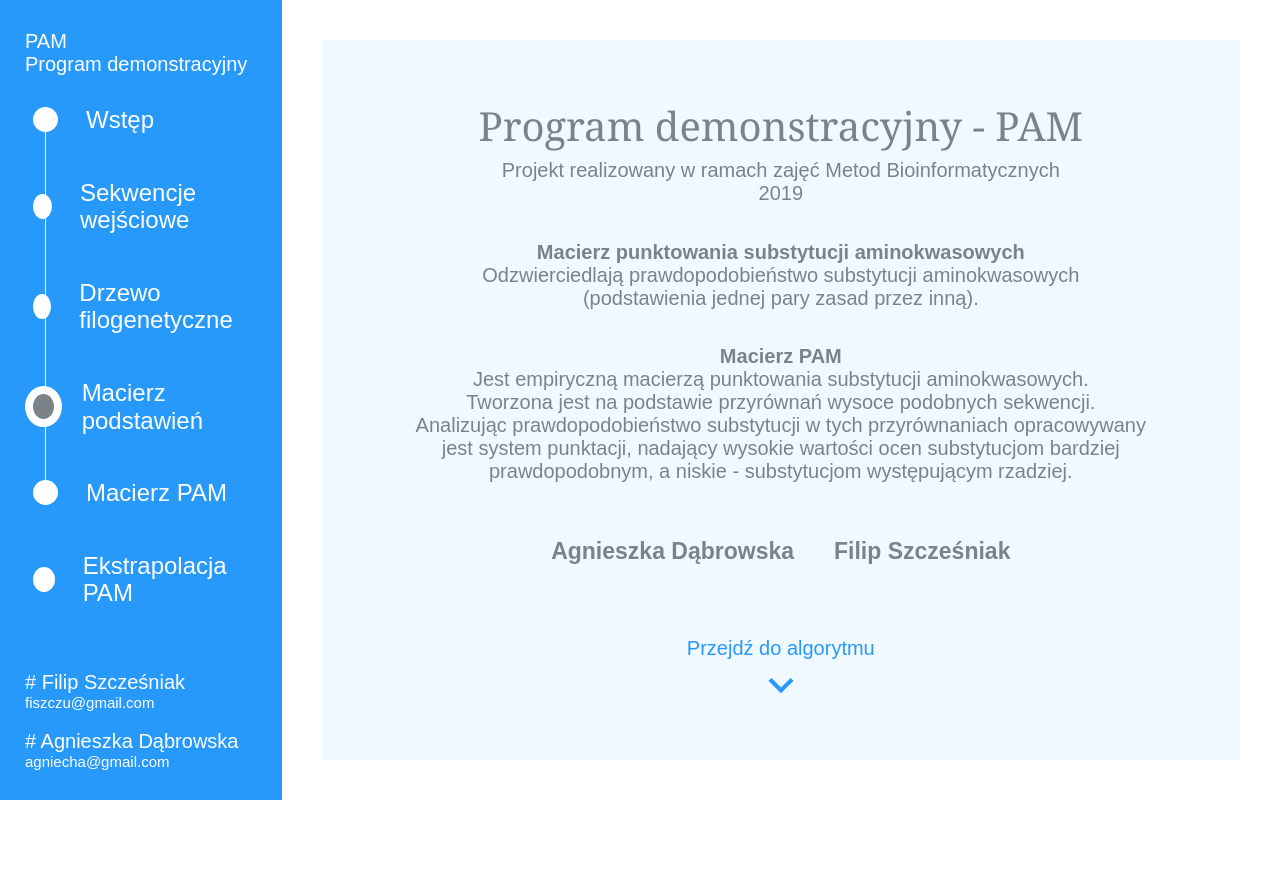
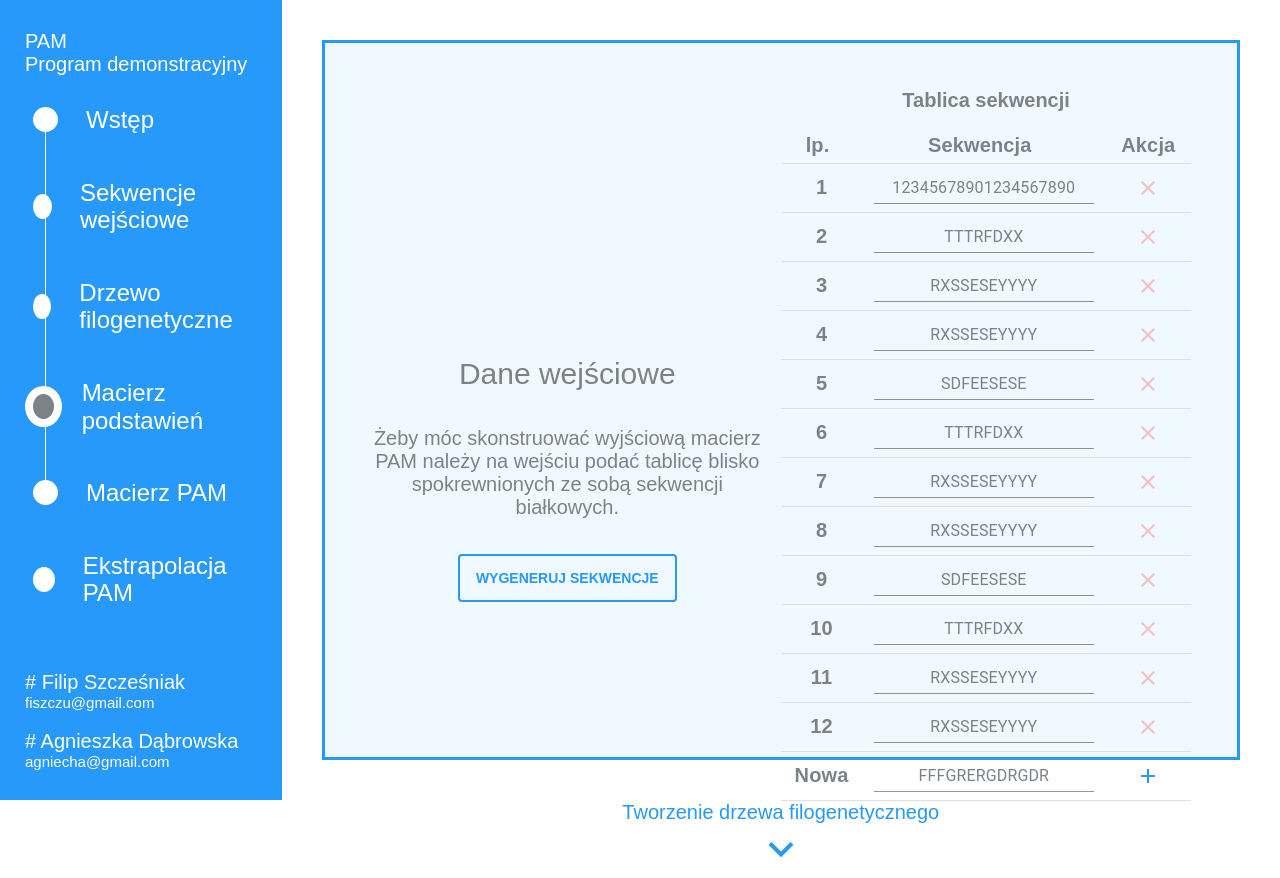
Before and after one commit to Fiszcz/Point-Accepted-Mutation_Algorithm, a React (Create React App) app: page / in a window 1280 px wide. Before the commit the page ends 800 px from the top, so only its background shows below. Built offline with nearby package versions, Linux system fonts and the light colour scheme; the HTML template or start-up script is replaced by a standard one.

Commit message:
create prototype of entry sequence page

```diff
--- a/src/App.tsx
+++ b/src/App.tsx
@@ -4,6 +4,7 @@ import 'normalize.css';
 import {StepPage} from "./components/StepPage";
 import {css} from "emotion";
 import {IntroductionPage} from "./pages/Introduction/IntroductionPage";
+import {EntrySequences} from "./pages/EntrySequences/EntrySequences";
 
 const App: React.FC = () => {
   return (
@@ -11,7 +12,7 @@ const App: React.FC = () => {
         <Sidenav/>
         <div className={css({height: '100%', position: 'relative'})}>
             <StepPage>
-                <IntroductionPage/>
+                <EntrySequences/>
             </StepPage>
         </div>
     </div>
--- a/src/components/StepPage.tsx
+++ b/src/components/StepPage.tsx
@@ -18,4 +18,5 @@ const stepPageStyle = css({
     color: theme.secondaryColor,
     textAlign: 'center',
     display: 'flex',
+    border: `3px solid ${theme.firstColor}`,
 });
--- /dev/null
+++ b/src/pages/EntrySequences/EntrySequences.tsx
@@ -0,0 +1,40 @@
+import * as React from 'react';
+import {css} from "emotion";
+import {Typography} from "../../components/Typography";
+import {EntrySequencesTable} from "./EntrySequencesTable";
+import {JumpToNextStep} from "../../components/JumpToNextStep";
+import {GenerateButton} from "./GenerateButton";
+
+export const EntrySequences = () => {
+    return <div className={entrySequencesPageStyle}>
+        <div className={css({display: 'grid', gridGap: '20%', justifyItems: 'center'})}>
+            <Typography variant={"headTitle"}>
+                Dane wejściowe
+            </Typography>
+
+            <Typography>
+                Żeby móc skonstruować wyjściową macierz PAM należy na wejściu podać tablicę blisko spokrewnionych ze
+                sobą sekwencji białkowych.
+            </Typography>
+
+            <GenerateButton/>
+        </div>
+
+        <EntrySequencesTable/>
+
+        <div className={css({gridColumn: '1 / span 2', alignSelf: 'end'})}>
+            <JumpToNextStep>Tworzenie drzewa filogenetycznego</JumpToNextStep>
+        </div>
+    </div>
+};
+
+const entrySequencesPageStyle = css({
+    display: 'grid',
+    justifyItems: 'center',
+    alignItems: 'center',
+    margin: '5% 5%',
+    gridTemplateColumns: '50% 50%',
+    '& > div:first-of-type': {
+        marginRight: '4%',
+    }
+});
--- /dev/null
+++ b/src/pages/EntrySequences/EntrySequencesTable.tsx
@@ -0,0 +1,103 @@
+import * as React from 'react';
+import {IconButton, Table, TableBody, TableCell, TableFooter, TableHead, TableRow, TextField} from "@material-ui/core";
+import {Add, Clear} from "@material-ui/icons";
+import {css} from "emotion";
+import {theme} from "../../components/theme";
+import {Typography} from "../../components/Typography";
+
+const data = ['12345678901234567890', 'TTTRFDXX', 'RXSSESEYYYY', "RXSSESEYYYY", 'SDFEESESE', 'TTTRFDXX', 'RXSSESEYYYY', "RXSSESEYYYY", 'SDFEESESE', 'TTTRFDXX', 'RXSSESEYYYY', "RXSSESEYYYY"];
+
+export const EntrySequencesTable = () => {
+    return <div className={css({width: '100%'})}>
+        <Typography weight={'bold'}>
+            Tablica sekwencji
+        </Typography>
+        <Table size={"small"} className={tableStyle}>
+            <col style={{width: '20%'}}/>
+            <col style={{width: '60%'}}/>
+            <col style={{width: '20%'}}/>
+            <TableHead>
+                <TableRow>
+                    <TableCell className={tableHeadCellStyle}><Typography weight={'bold'}>lp.</Typography></TableCell>
+                    <TableCell className={tableHeadCellStyle}><Typography weight={'bold'}>Sekwencja</Typography></TableCell>
+                    <TableCell className={tableHeadCellStyle}><Typography weight={'bold'}>Akcja</Typography></TableCell>
+                </TableRow>
+            </TableHead>
+            <TableBody>
+                {data.map((sequence, index) =>
+                    <TableRow key={index}>
+                        <TableCell className={tableCellStyle}>
+                            <Typography weight={'bold'}>{index + 1}</Typography>
+                        </TableCell>
+                        <TableCell className={tableCellStyle}>
+                            <TextField value={sequence} className={textFieldStyle}/>
+                        </TableCell>
+                        <TableCell className={tableCellStyle}>
+                            <IconButton>
+                                <Clear className={removeSequenceButtonStyle}/>
+                            </IconButton>
+                        </TableCell>
+                    </TableRow>
+                )}
+            </TableBody>
+            <TableFooter>
+                <TableRow>
+                    <TableCell className={tableCellStyle}>
+                        <Typography weight={'bold'}>Nowa</Typography>
+                    </TableCell>
+                    <TableCell className={tableCellStyle}>
+                        <TextField value={'FFFGRERGDRGDR'} className={textFieldStyle}/>
+                    </TableCell>
+                    <TableCell className={tableCellStyle}>
+                        <IconButton>
+                            <Add className={addSequenceButtonStyle}/>
+                        </IconButton>
+                    </TableCell>
+                </TableRow>
+            </TableFooter>
+        </Table>
+    </div>;
+};
+
+// @ts-ignore
+const textFieldStyle = css({
+    '& > div > input': {
+        // @ts-ignore
+        textAlign: 'center !important',
+        color: theme.secondaryColor,
+    }
+});
+
+const tableStyle = css({
+    marginTop: '15px',
+});
+
+// @ts-ignore
+const tableHeadCellStyle = css({
+    // @ts-ignore
+    textAlign: 'center !important',
+    '& > *': {
+        color: theme.secondaryColor,
+    },
+});
+
+// @ts-ignore
+const tableCellStyle = css({
+    // @ts-ignore
+    textAlign: 'center !important',
+    padding: '0px !important',
+    '& > *': {
+        color: theme.secondaryColor,
+    },
+});
+
+const removeSequenceButtonStyle = css({
+    color: 'rgba(255,88,88,0.36)',
+    '& :hover': {
+        color: 'rgba(251,38,38,0.75)',
+    }
+});
+
+const addSequenceButtonStyle = css({
+    color: theme.firstColor,
+});
--- /dev/null
+++ b/src/pages/EntrySequences/GenerateButton.tsx
@@ -0,0 +1,20 @@
+import * as React from 'react';
+import {Typography} from "../../components/Typography";
+import {css} from "emotion";
+import {theme} from "../../components/theme";
+
+export const GenerateButton = () => {
+    return <button className={generateButtonStyle}>
+        <Typography weight={'bold'} size={14}>
+            WYGENERUJ SEKWENCJE
+        </Typography>
+    </button>
+};
+
+const generateButtonStyle = css({
+    backgroundColor: 'transparent',
+    border: `2px solid ${theme.firstColor}`,
+    borderRadius: '4px',
+    color: theme.firstColor,
+    padding: '14px 16px',
+});
```
